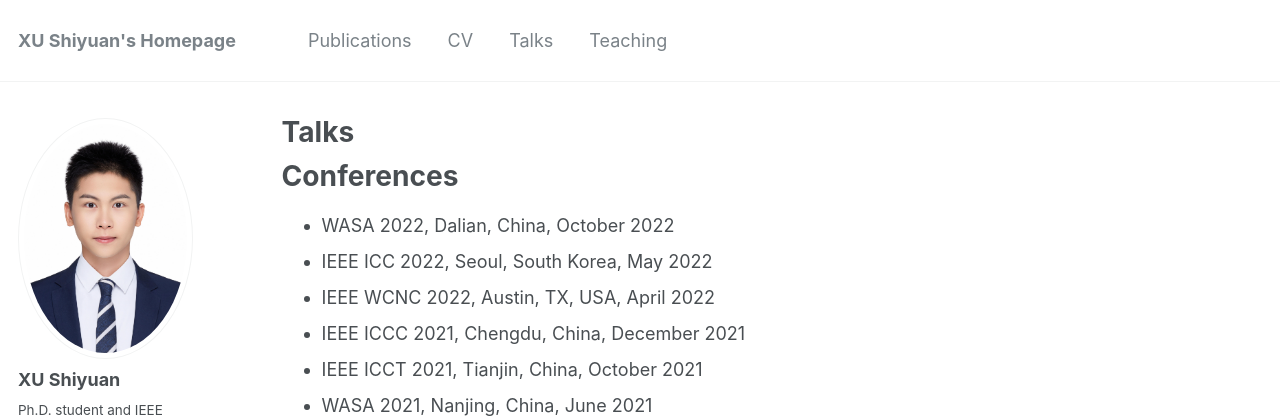
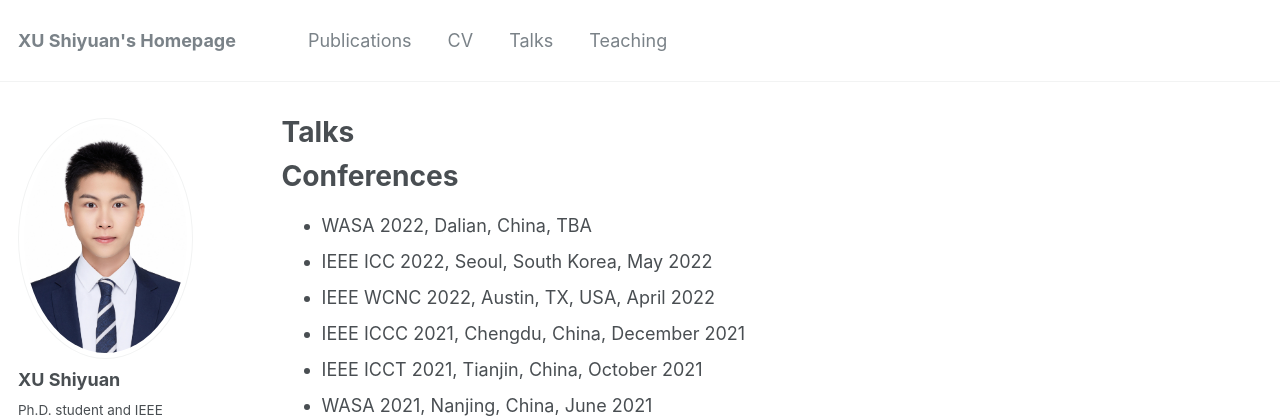
Before and after one commit to shiyuanjack/shiyuanjack.github.io, a Jekyll site: the page built from _pages/talks.md, in a window 1280 px wide. Shown: the top 418 px of the page. Built offline with Jekyll 4.4.1, drawn with Linux system fonts in a browser that asks for light colours; some web fonts are replaced.

Commit message:
Update talks.md

```diff
--- a/_pages/talks.md
+++ b/_pages/talks.md
@@ -11,7 +11,7 @@ redirect_from:
 
 Conferences
 ======
-* WASA 2022, Dalian, China, October 2022
+* WASA 2022, Dalian, China, TBA
 * IEEE ICC 2022, Seoul, South Korea, May 2022
 * IEEE WCNC 2022, Austin, TX, USA, April 2022
 * IEEE ICCC 2021, Chengdu, China, December 2021
```
